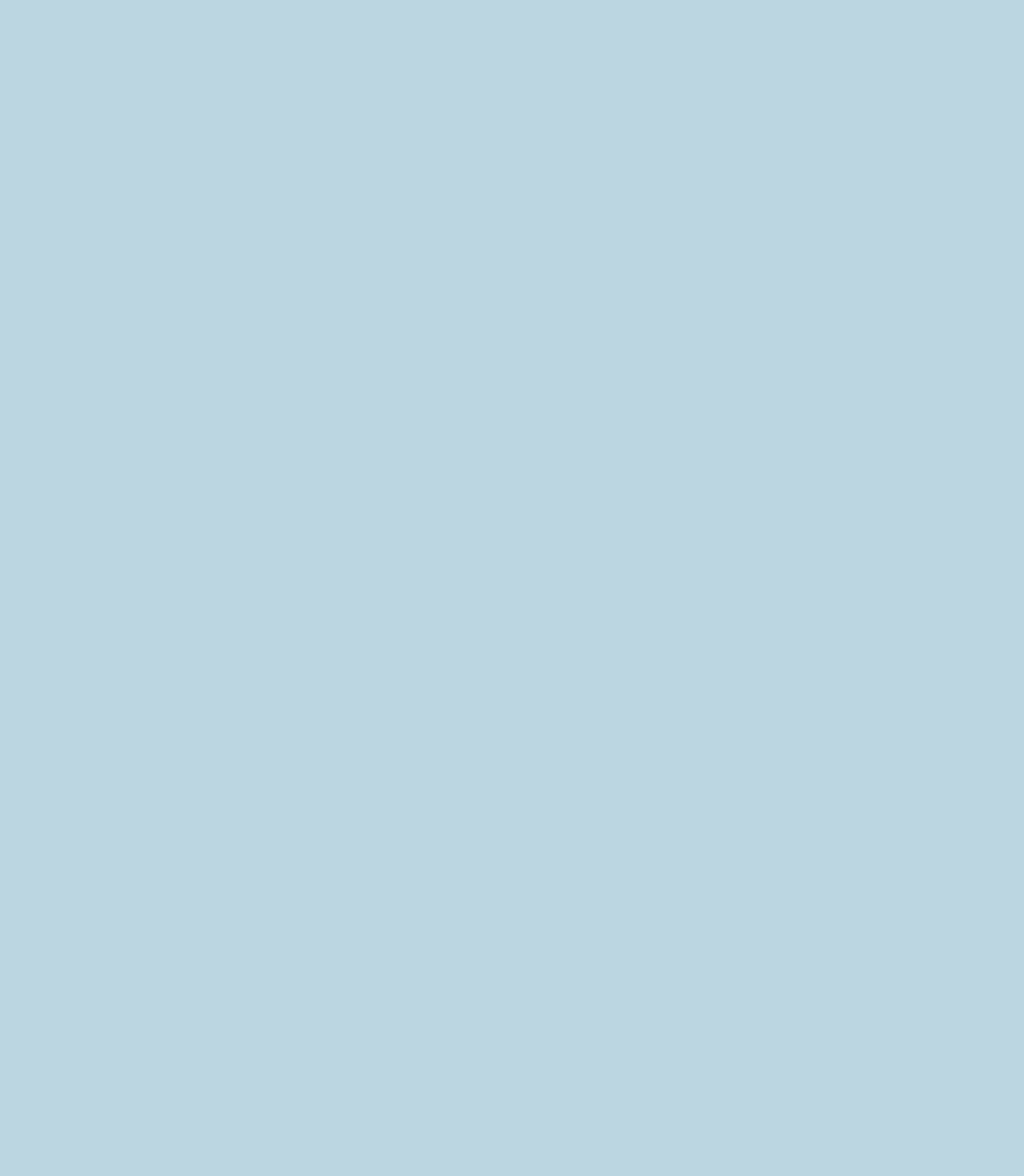
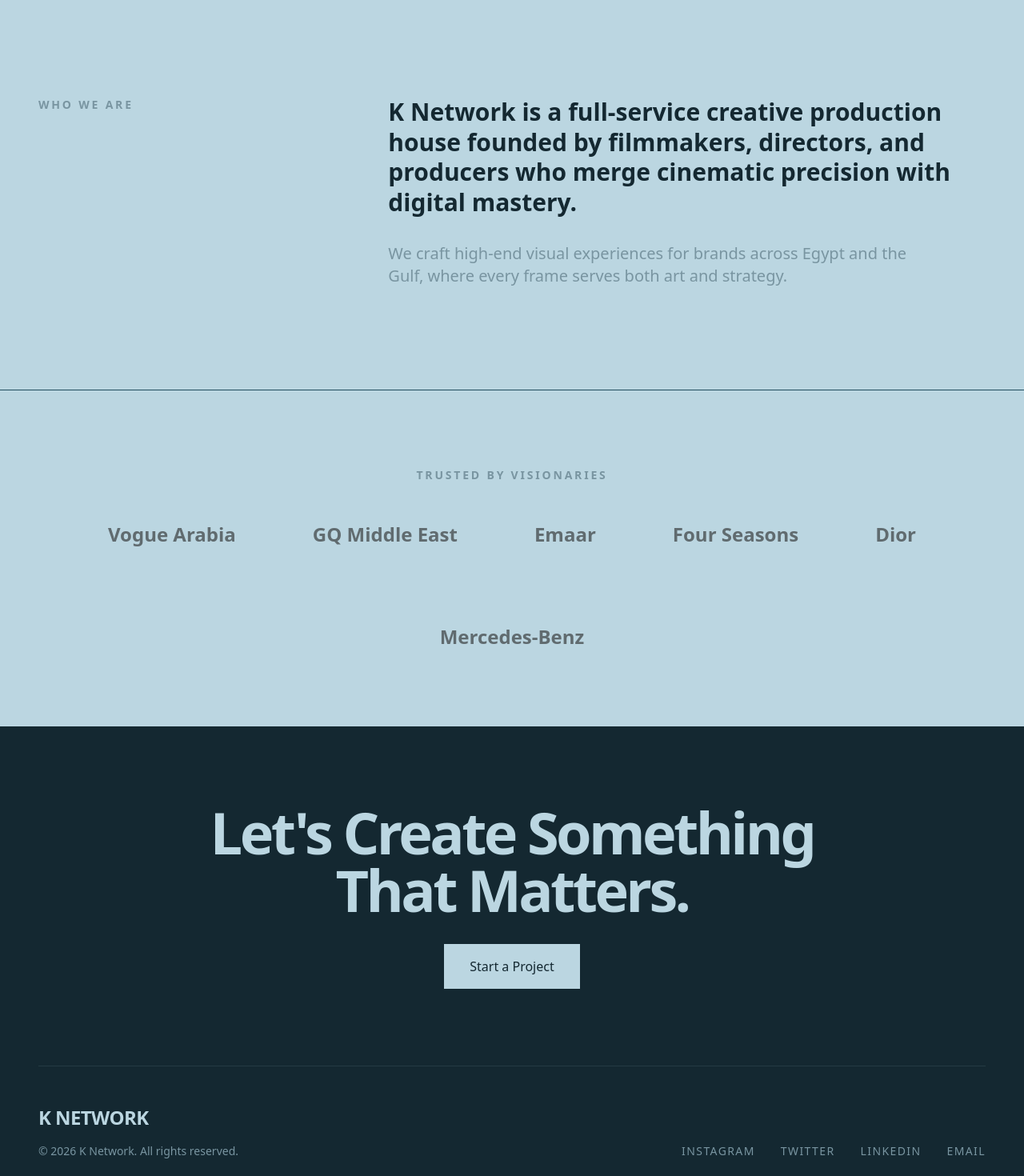
Before and after one commit to MoatazJS/Kn-agency, a Next.js app: page / in a window 1280 px wide. Shown: the part 3920-5390 px from the top of the page at 80% size. Before the commit the page ends 3913 px from the top, so only its background shows below. Built offline with nearby package versions, Linux system fonts and the light colour scheme.

Commit message:
finished creating footer and client section

```diff
--- a/app/layout.tsx
+++ b/app/layout.tsx
@@ -2,6 +2,7 @@ import type { Metadata } from "next";
 import { Geist, Geist_Mono } from "next/font/google";
 import "./globals.css";
 import Navbar from "@/myComponents/LayoutComponents/Navbar";
+import Footer from "@/myComponents/LayoutComponents/Footer";
 
 const geistSans = Geist({
   variable: "--font-geist-sans",
@@ -30,6 +31,7 @@ export default function RootLayout({
       >
         <Navbar />
         {children}
+        <Footer />
       </body>
     </html>
   );
--- a/app/page.tsx
+++ b/app/page.tsx
@@ -1,3 +1,5 @@
+import AboutSection from "@/myComponents/PagesComponents/HomeComponents/AboutSection";
+import ClientSection from "@/myComponents/PagesComponents/HomeComponents/ClientSection";
 import CreateSection from "@/myComponents/PagesComponents/HomeComponents/CreateSection";
 import HeroSection from "@/myComponents/PagesComponents/HomeComponents/HeroSection";
 import WorkSection from "@/myComponents/PagesComponents/HomeComponents/WorkSection";
@@ -8,6 +10,8 @@ export default function Home() {
       <HeroSection />
       <CreateSection />
       <WorkSection />
+      <AboutSection />
+      <ClientSection />
     </>
   );
 }
--- /dev/null
+++ b/myComponents/LayoutComponents/Footer.tsx
@@ -0,0 +1,50 @@
+import { Button } from "@/components/ui/button";
+import React from "react";
+
+export default function Footer() {
+  return (
+    <>
+      <footer className="bg-kn-black text-kn-white py-24 px-6 md:px-12">
+        <div className="container mx-auto flex flex-col gap-24">
+          {/* CTA Section within Footer */}
+          <div className="flex flex-col items-center text-center space-y-8">
+            <h2 className="text-5xl md:text-7xl font-bold font-heading tracking-tighter max-w-4xl">
+              Let&apos;s Create Something That Matters.
+            </h2>
+            <Button
+              variant="primary"
+              className="bg-kn-white text-kn-black hover:bg-transparent hover:text-kn-white hover:border hover:border-kn-white"
+            >
+              Start a Project
+            </Button>
+          </div>
+
+          {/* Footer Bottom */}
+          <div className="flex flex-col md:flex-row justify-between items-end border-t border-kn-gray-dark pt-12">
+            <div className="flex flex-col gap-4">
+              <span className="text-2xl font-bold font-heading tracking-tight">
+                K NETWORK
+              </span>
+              <p className="text-kn-gray text-sm">
+                &copy; {new Date().getFullYear()} K Network. All rights
+                reserved.
+              </p>
+            </div>
+
+            <div className="flex gap-8 mt-8 md:mt-0">
+              {["Instagram", "Twitter", "LinkedIn", "Email"].map((link) => (
+                <a
+                  key={link}
+                  href="#"
+                  className="text-sm text-kn-gray hover:text-kn-white transition-colors uppercase tracking-widest"
+                >
+                  {link}
+                </a>
+              ))}
+            </div>
+          </div>
+        </div>
+      </footer>
+    </>
+  );
+}
--- /dev/null
+++ b/myComponents/PagesComponents/HomeComponents/AboutSection.tsx
@@ -0,0 +1,28 @@
+import React from "react";
+
+export default function AboutSection() {
+  return (
+    <section
+      id="about"
+      className="py-32 bg-kn-white px-6 md:px-12 flex flex-col md:flex-row gap-16 justify-between items-start"
+    >
+      <div className="w-full md:w-1/3">
+        <h2 className="text-sm font-bold font-heading uppercase tracking-[0.2em] text-kn-gray">
+          Who We Are
+        </h2>
+      </div>
+
+      <div className="w-full md:w-2/3 space-y-8">
+        <h3 className="text-2xl md:text-3xl font-bold font-heading leading-tight text-kn-black">
+          K Network is a full‑service creative production house founded by
+          filmmakers, directors, and producers who merge cinematic precision
+          with digital mastery.
+        </h3>
+        <p className="text-xl text-kn-gray max-w-2xl">
+          We craft high‑end visual experiences for brands across Egypt and the
+          Gulf, where every frame serves both art and strategy.
+        </p>
+      </div>
+    </section>
+  );
+}
--- /dev/null
+++ b/myComponents/PagesComponents/HomeComponents/ClientSection.tsx
@@ -0,0 +1,37 @@
+import React from "react";
+
+export default function ClientSection() {
+  const clients = [
+    "Vogue Arabia",
+    "GQ Middle East",
+    "Emaar",
+    "Four Seasons",
+    "Dior",
+    "Mercedes-Benz",
+  ];
+  return (
+    <>
+      <section
+        id="clients"
+        className="py-24 bg-kn-white px-6 md:px-12 border-t border-kn-gray-light"
+      >
+        <div className="container mx-auto">
+          <h2 className="text-sm font-bold font-heading uppercase tracking-[0.2em] text-kn-gray mb-12 text-center">
+            Trusted By Visionaries
+          </h2>
+
+          <div className="flex flex-wrap justify-center items-center gap-12 md:gap-24 opacity-60 grayscale hover:grayscale-0 transition-all duration-500">
+            {clients.map((client) => (
+              <span
+                key={client}
+                className="text-xl md:text-2xl font-heading font-bold text-kn-black cursor-default hover:text-kn-black/80"
+              >
+                {client}
+              </span>
+            ))}
+          </div>
+        </div>
+      </section>
+    </>
+  );
+}
```
